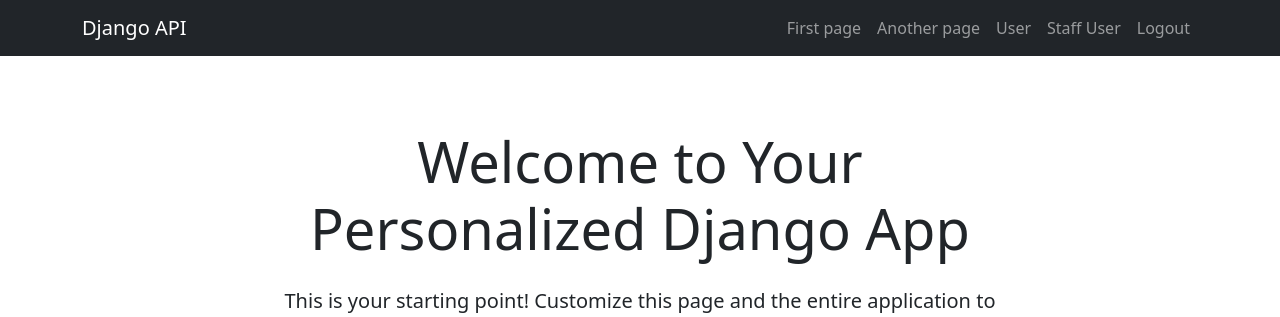
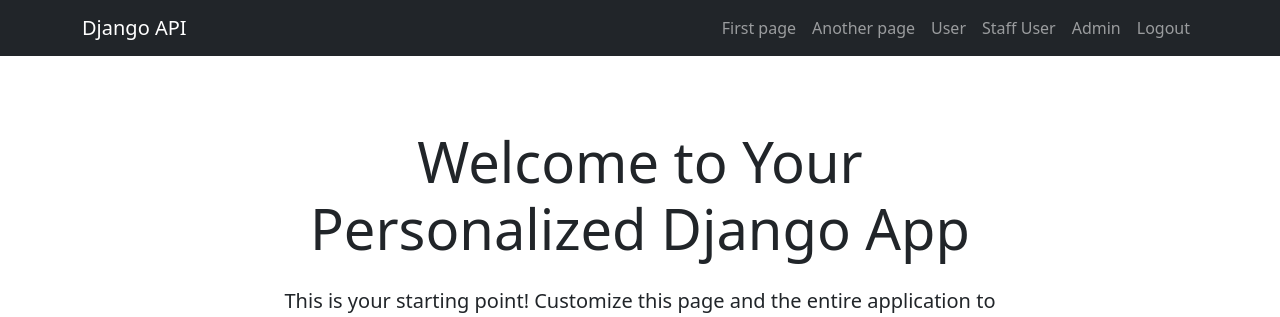
Before and after one commit to alexandruRobert1989/django-boilerplate, a Django app: page / in a window 1280 px wide. Shown: the top 317 px of the page. Run offline with Django 4.2, Linux system fonts and the light colour scheme; a user stored in the database is signed in; some libraries are stand-ins or nearby versions.

Commit message:
added admin page

```diff
--- a/templates/navbar.html
+++ b/templates/navbar.html
@@ -23,6 +23,11 @@
                             <a class="nav-link" href="{% url 'staffuser_page' %}">Staff User</a>
                         </li>
                     {% endif %}
+                    {% if user.is_superuser %}
+                        <li class="nav-item">
+                            <a class="nav-link" href="/admin/">Admin</a>
+                        </li>
+                    {% endif %}
                     <li class="nav-item">
                         <a class="nav-link" href="{% url 'logout' %}">Logout</a>
                     </li>
```
Also changed, not shown: db.sqlite3.
